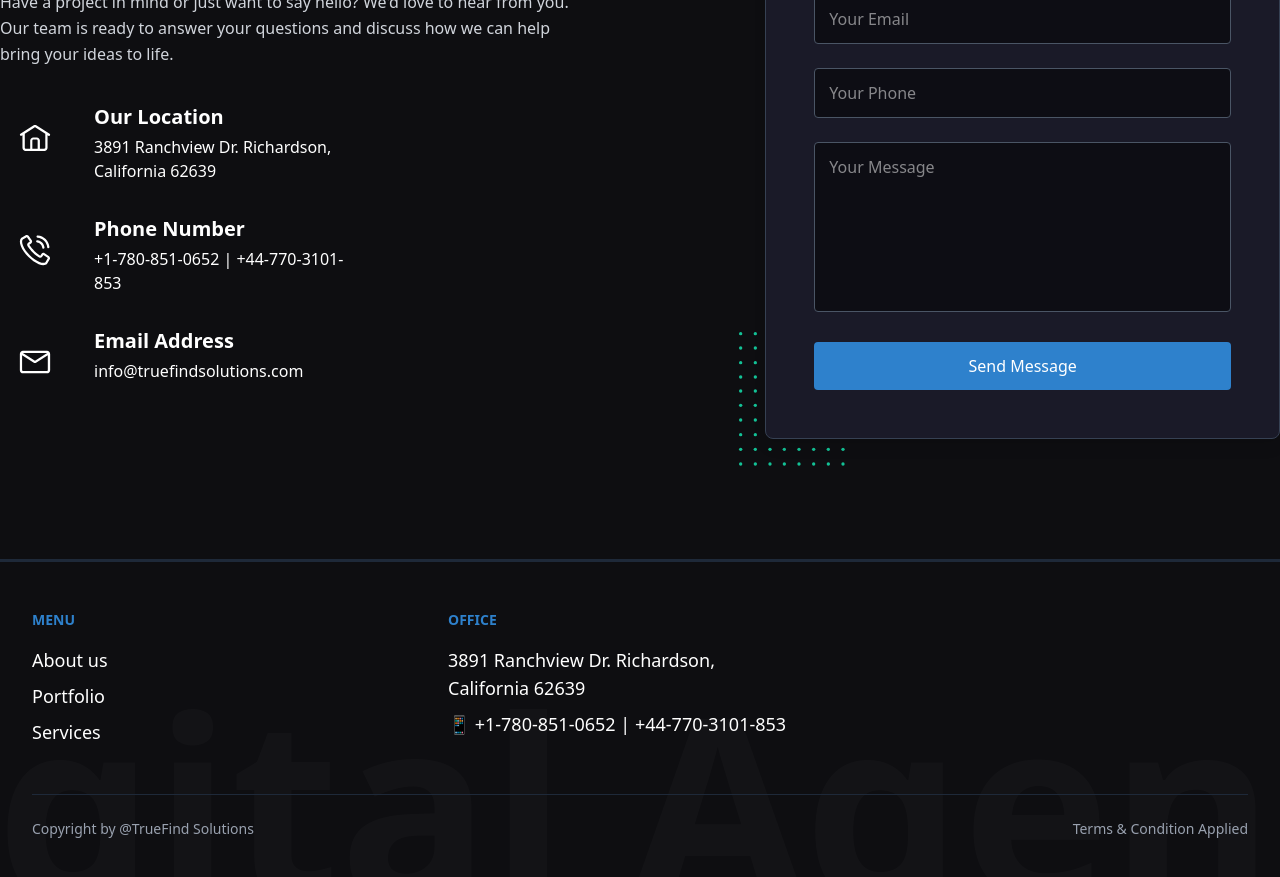
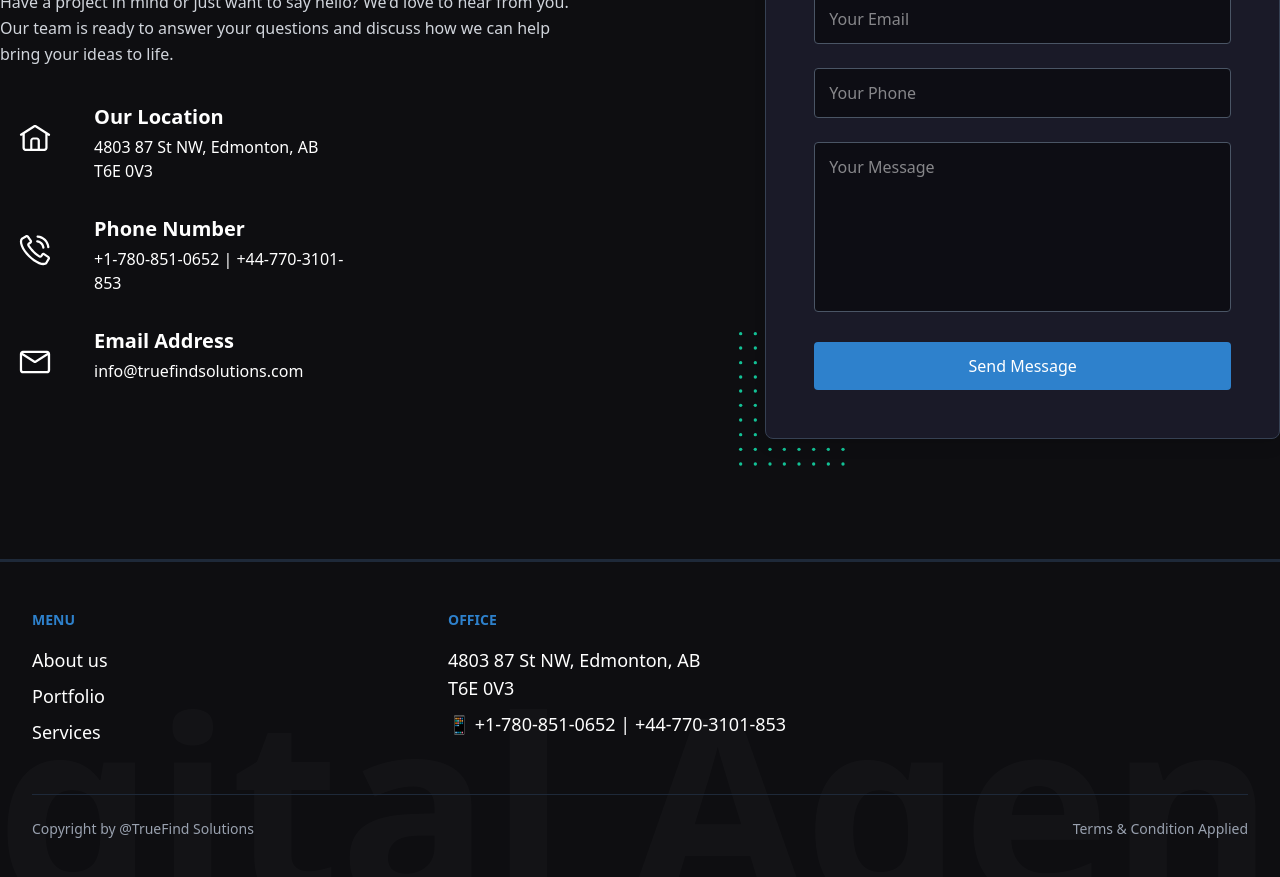
Before and after one commit to SIMRAT007/truefind_solutions, a React (Vite) app: page / in a window 1280 px wide. Shown: the part 7440-8317 px from the top of the page. Built offline with nearby package versions, Linux system fonts and the light colour scheme.

Commit message:
addresss update

```diff
--- a/src/components/Contact.jsx
+++ b/src/components/Contact.jsx
@@ -43,8 +43,8 @@ const Contact = () => {
                       Our Location
                     </h4>
                     <p className="text-base text-body-color dark:text-dark-6">
-                      3891 Ranchview Dr. Richardson, <br />
-              California 62639
+                      4803 87 St NW, Edmonton, AB <br />
+                      T6E 0V3
                     </p>
                   </div>
                 </div>
--- a/src/components/Footer.jsx
+++ b/src/components/Footer.jsx
@@ -38,8 +38,8 @@ export default function Footer() {
           <div>
             <h3 className="text-sm font-semibold text-[#2E81CC] mb-4">OFFICE</h3>
             <p className="text-lg mb-2">
-              3891 Ranchview Dr. Richardson, <br />
-              California 62639
+              4803 87 St NW, Edmonton, AB <br />
+              T6E 0V3
             </p>
             <p className="text-lg flex items-center gap-2 mt-2">
               📱 +1-780-851-0652 | +44-770-3101-853
```
